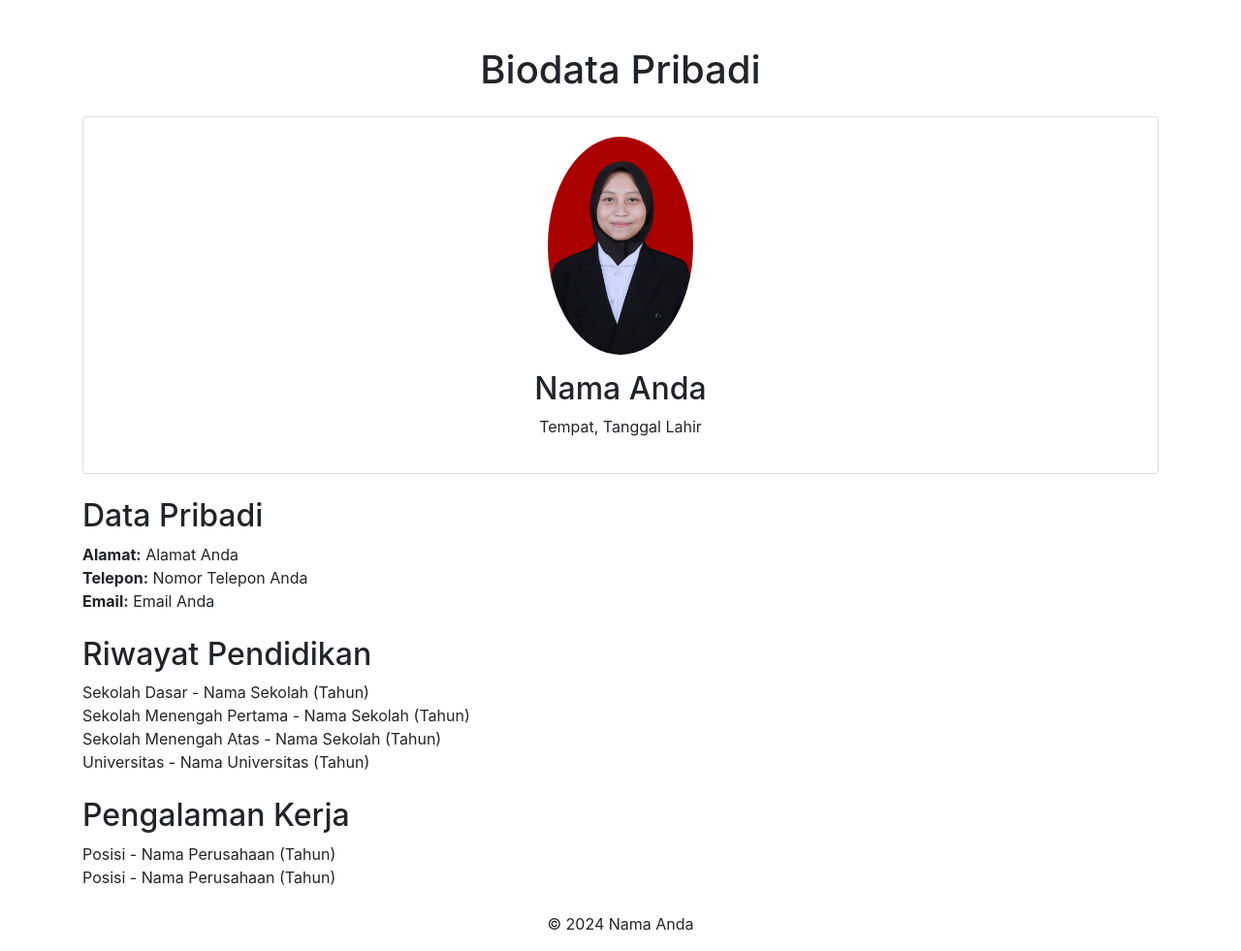
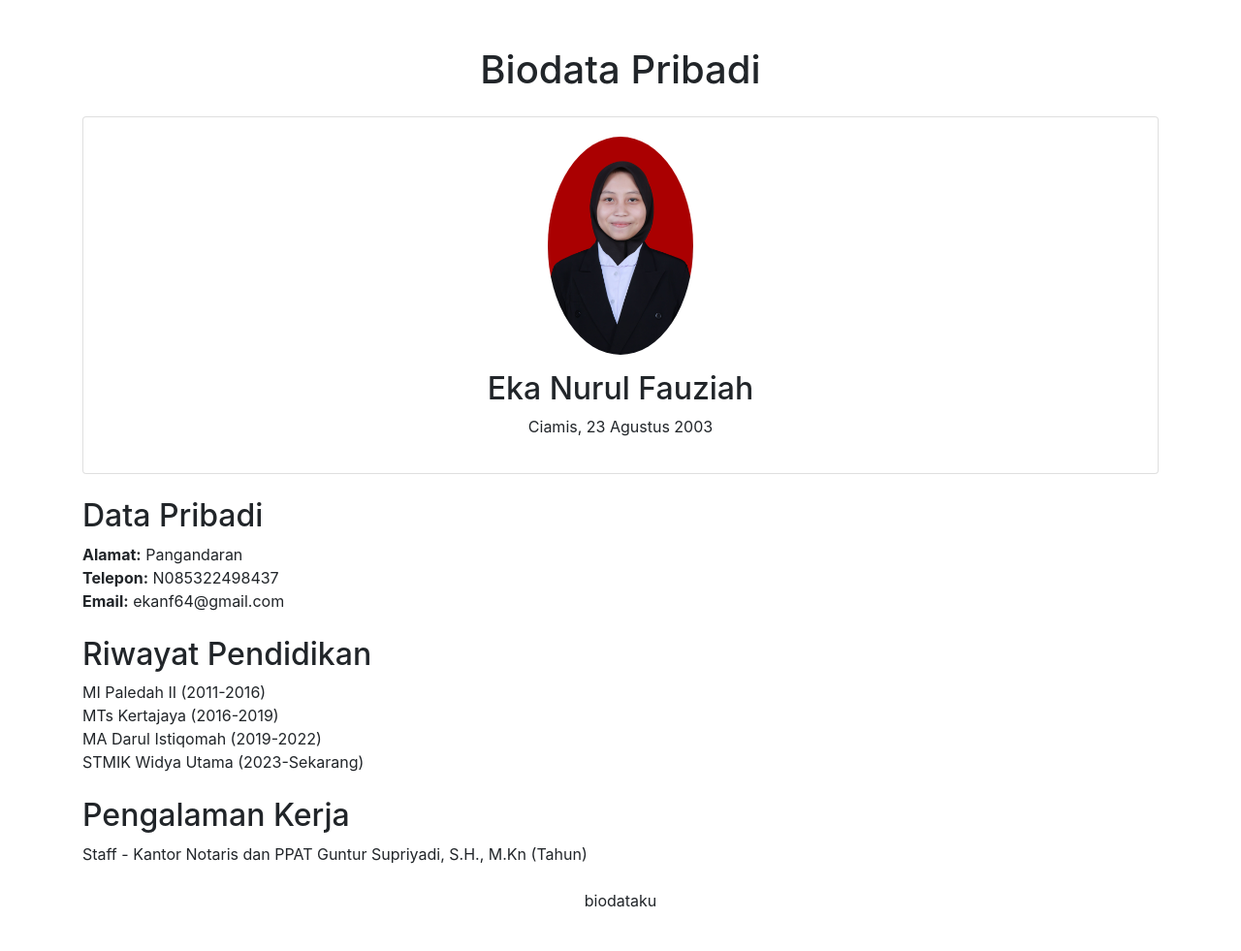
Before and after one commit to ekanurulfauziah24/biodata, a plain HTML site: page index.html in a window 1280 px wide. Shown: the whole page at 97% size. After the commit the page ends 957 px from the top, so only its background shows below. Drawn offline with nearby package versions, Linux system fonts and the light colour scheme.

Commit message:
Update index.html dari web
update dari web

```diff
--- a/index.html
+++ b/index.html
@@ -15,40 +15,39 @@
         <div class="card mb-4">
             <div class="card-body text-center">
                 <img src="pasfotoeka.jpg" alt="Foto Profil" class="img-fluid rounded-circle" style="width: 150px;">
-                <h2 class="mt-3">Nama Anda</h2>
-                <p>Tempat, Tanggal Lahir</p>
+                <h2 class="mt-3">Eka Nurul Fauziah</h2>
+                <p> Ciamis, 23 Agustus 2003</p>
             </div>
         </div>
 
         <section class="mb-4">
             <h2>Data Pribadi</h2>
             <ul class="list-unstyled">
-                <li><strong>Alamat:</strong> Alamat Anda</li>
-                <li><strong>Telepon:</strong> Nomor Telepon Anda</li>
-                <li><strong>Email:</strong> Email Anda</li>
+                <li><strong>Alamat:</strong> Pangandaran</li>
+                <li><strong>Telepon:</strong> N085322498437</li>
+                <li><strong>Email:</strong> ekanf64@gmail.com</li>
             </ul>
         </section>
 
         <section class="mb-4">
             <h2>Riwayat Pendidikan</h2>
             <ul class="list-unstyled">
-                <li>Sekolah Dasar - Nama Sekolah (Tahun)</li>
-                <li>Sekolah Menengah Pertama - Nama Sekolah (Tahun)</li>
-                <li>Sekolah Menengah Atas - Nama Sekolah (Tahun)</li>
-                <li>Universitas - Nama Universitas (Tahun)</li>
+                <li>MI Paledah II (2011-2016)</li>
+                <li>MTs Kertajaya (2016-2019)</li>
+                <li>MA Darul Istiqomah (2019-2022)</li>
+                <li>STMIK Widya Utama (2023-Sekarang)</li>
             </ul>
         </section>
 
         <section class="mb-4">
             <h2>Pengalaman Kerja</h2>
             <ul class="list-unstyled">
-                <li>Posisi - Nama Perusahaan (Tahun)</li>
-                <li>Posisi - Nama Perusahaan (Tahun)</li>
+                <li>Staff - Kantor Notaris dan PPAT Guntur Supriyadi, S.H., M.Kn (Tahun)</li>
             </ul>
         </section>
 
         <footer class="text-center mt-4">
-            <p>© 2024 Nama Anda</p>
+            <p> biodataku</p>
         </footer>
     </div>
 
```
